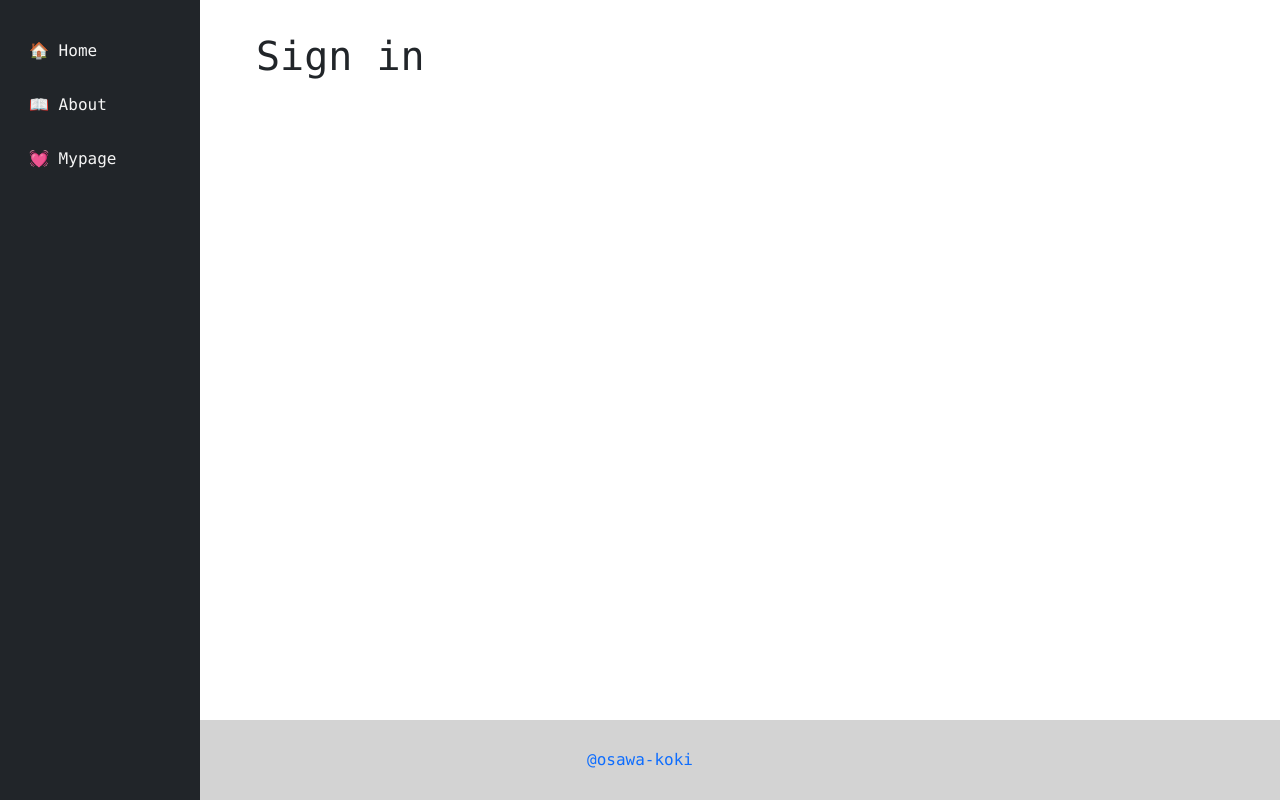
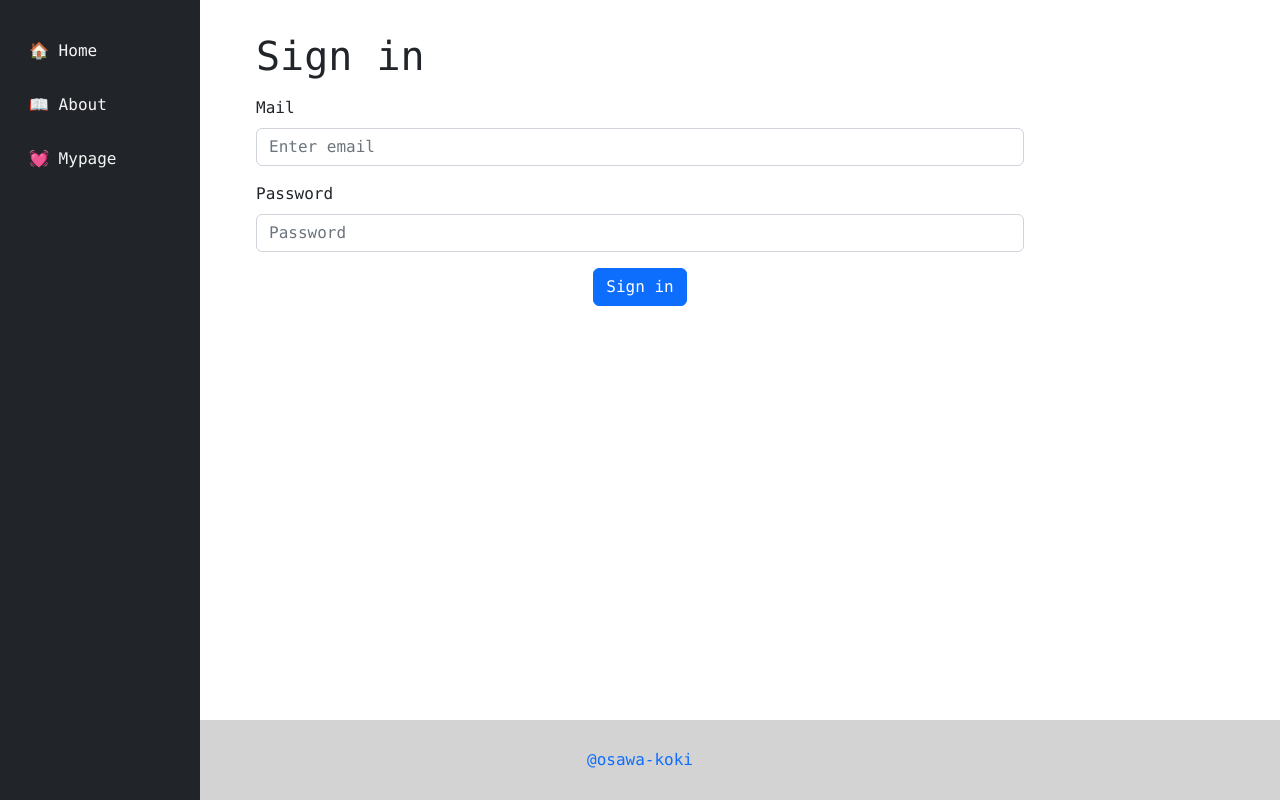
Before and after one commit to osawa-koki/learning-devise-api, a Next.js app in the folder client/: page /mypage in a window 1280 px wide. Built offline with nearby package versions, Linux system fonts and the light colour scheme.

Commit message:
ログイン機能。

```diff
--- a/client/components/mypage.tsx
+++ b/client/components/mypage.tsx
@@ -1,6 +1,8 @@
 import React from 'react';
+import { Form } from 'react-bootstrap';
 
 export default function MypagePage() {
+
   return (
     <>
       <h1>Mypage</h1>
--- a/client/components/sign_in.tsx
+++ b/client/components/sign_in.tsx
@@ -1,9 +1,112 @@
-import React from 'react';
+import React, { useContext } from 'react';
+import { Alert, Button, Form } from 'react-bootstrap';
+import setting from '../setting';
+import { DataContext } from '../src/DataContext';
 
 export default function SignInPage() {
+
+  const [email, setEmail] = React.useState<string>('');
+  const [password, setPassword] = React.useState<string>('');
+
+  const [error, setError] = React.useState<string | null>(null);
+
+  const { sharedData, setSharedData } = useContext(DataContext);
+
+  const Login = async (e) => {
+    setError(null);
+    e.preventDefault();
+    const response = await fetch(`${setting.apiPath}/api/v1/auth/sign_in`, {
+      method: 'POST',
+      headers: {
+        'Content-Type': 'application/json',
+      },
+      mode: 'cors',
+      body: JSON.stringify({
+        email,
+        password,
+      }),
+    });
+    if (response.status === 401) {
+      setError('Invalid email or password');
+      return;
+    }
+    if (response.status !== 200) {
+      setError(`${response.status} ${response.statusText}`);
+      return;
+    }
+    const response_headers = response.headers;
+
+    console.log(response_headers);
+
+    const uid = response.headers.get('uid');
+    const client = response.headers.get('client');
+    const access_token = response.headers.get('access-token');
+
+
+    if (!uid) {
+      setError(`Invalid response: uid is ${uid}`);
+      return;
+    }
+    if (!client) {
+      setError(`Invalid response: client is ${client}`);
+      return;
+    }
+    if (!access_token) {
+      setError(`Invalid response: access_token is ${access_token}`);
+      return;
+    }
+
+    setSharedData({
+      ...sharedData,
+      devise: {
+        ...sharedData.devise,
+        is_login: true,
+        uid,
+        client,
+        access_token,
+      },
+    });
+
+  };
+
   return (
     <>
       <h1>Sign in</h1>
+      <Form>
+        <Form.Group className='mt-3'>
+          <Form.Label>Mail</Form.Label>
+          <Form.Control
+            type="email"
+            placeholder="Enter email"
+            value={email}
+            onChange={(e) => setEmail(e.target.value)}
+          />
+        </Form.Group>
+        <Form.Group className='mt-3'>
+          <Form.Label>Password</Form.Label>
+          <Form.Control
+            type="password"
+            placeholder="Password"
+            value={password}
+            onChange={(e) => setPassword(e.target.value)}
+          />
+        </Form.Group>
+        <Button
+          variant="primary"
+          className='d-block mt-3 m-auto'
+          type="submit"
+          onClick={Login}
+        >
+          Sign in
+        </Button>
+      </Form>
+      {
+        error && (
+          <Alert variant='danger' className='mt-3'>
+            {error}
+          </Alert>
+        )
+      }
     </>
   );
 };
```
Also changed, not shown: 1 other file (tests, documents, lock files or other folders).
